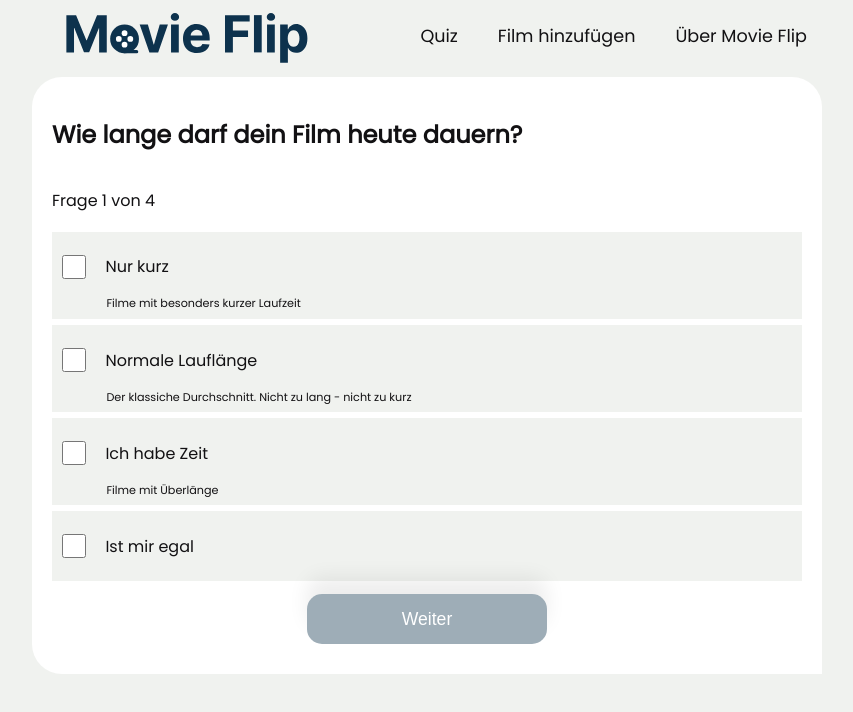
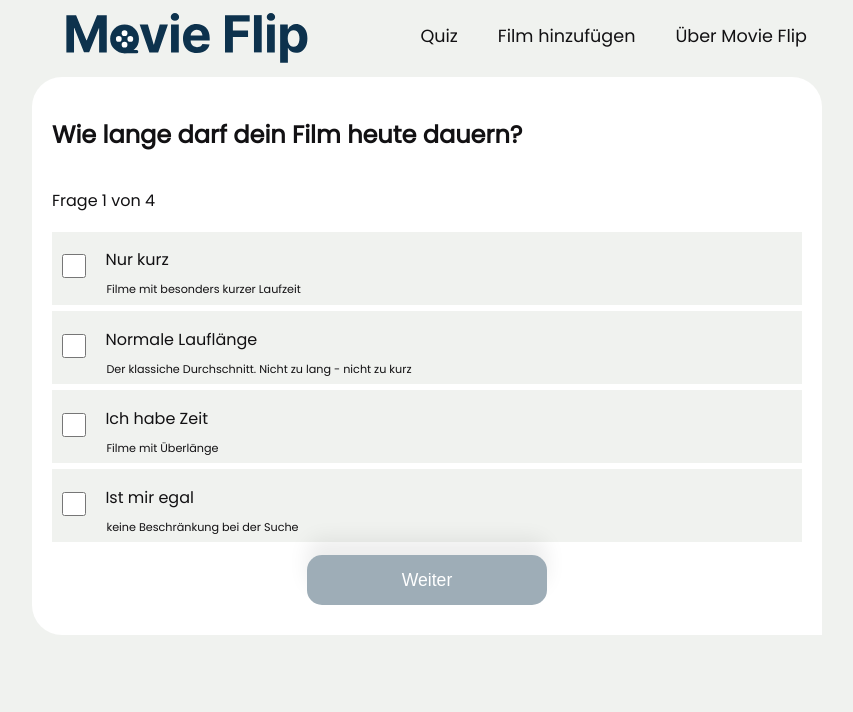
Before and after one commit to flipkoehler/capstone-project-ts, a Next.js app: page /quiz in a window 1280 px wide. Shown: the top 712 px of the page, without its empty margins (213-1066 px from the left). Built offline with nearby package versions, Linux system fonts and the light colour scheme; no server answers; the database is empty.

Commit message:
final styling

```diff
--- a/assets/data/questionData.js
+++ b/assets/data/questionData.js
@@ -38,7 +38,7 @@ export const questionAnswer = [
       {
         id: 4,
         answer: "Ist mir egal",
-        information: "",
+        information: "keine Beschränkung bei der Suche",
         value: {
           min: 0,
           max: 9999,
@@ -85,7 +85,7 @@ export const questionAnswer = [
       {
         id: 8,
         answer: "Ist mir egal",
-        information: "",
+        information: "keine Beschränkung bei der Suche",
         value: {
           min: 0,
           max: 9999,
@@ -141,22 +141,21 @@ export const questionAnswer = [
       {
         id: 15,
         answer: "Ich schaue den Film alleine",
-        information: "Es werden alle Filme angezeigt.",
+        information: "Es werden alle Filme angezeigt",
         value: 1,
         checked: false,
       },
       {
         id: 16,
         answer: "Zusammen mit Freunden",
-        information:
-          "Ihr könnt zwischendurch quatschen oder das laute Kauen von Nachos ertragen",
-        value: 2,
+        information: "Ihr könnt zwischendurch auch mal quatschen",
+        value: 3,
         checked: false,
       },
       {
         id: 17,
         answer: "Mit meinem Date",
-        information: "Es ist Okay wenn ihr das Ende verpasst",
+        information: "Es ist okay wenn ihr das Ende verpasst...",
         value: 2,
         checked: false,
       },
--- a/components/Quiz/QuizSteps.js
+++ b/components/Quiz/QuizSteps.js
@@ -87,12 +87,13 @@ const StyledAnswerWrapper = styled.div`
 const StyledAnswer = styled.p`
   display: flex;
   width: 80%;
-  margin-left: 1rem;
+  margin: 0 0 0 1rem;
 `;
 
 const StyledInput = styled.input`
   width: 1.5rem;
   height: 1.5rem;
+  margin-top: 1rem;
 `;
 
 const StyledSpan = styled.span`
```
Also changed, not shown: components/MovieDetailPage/MovieDetailPage.js (+17 -5 lines).
